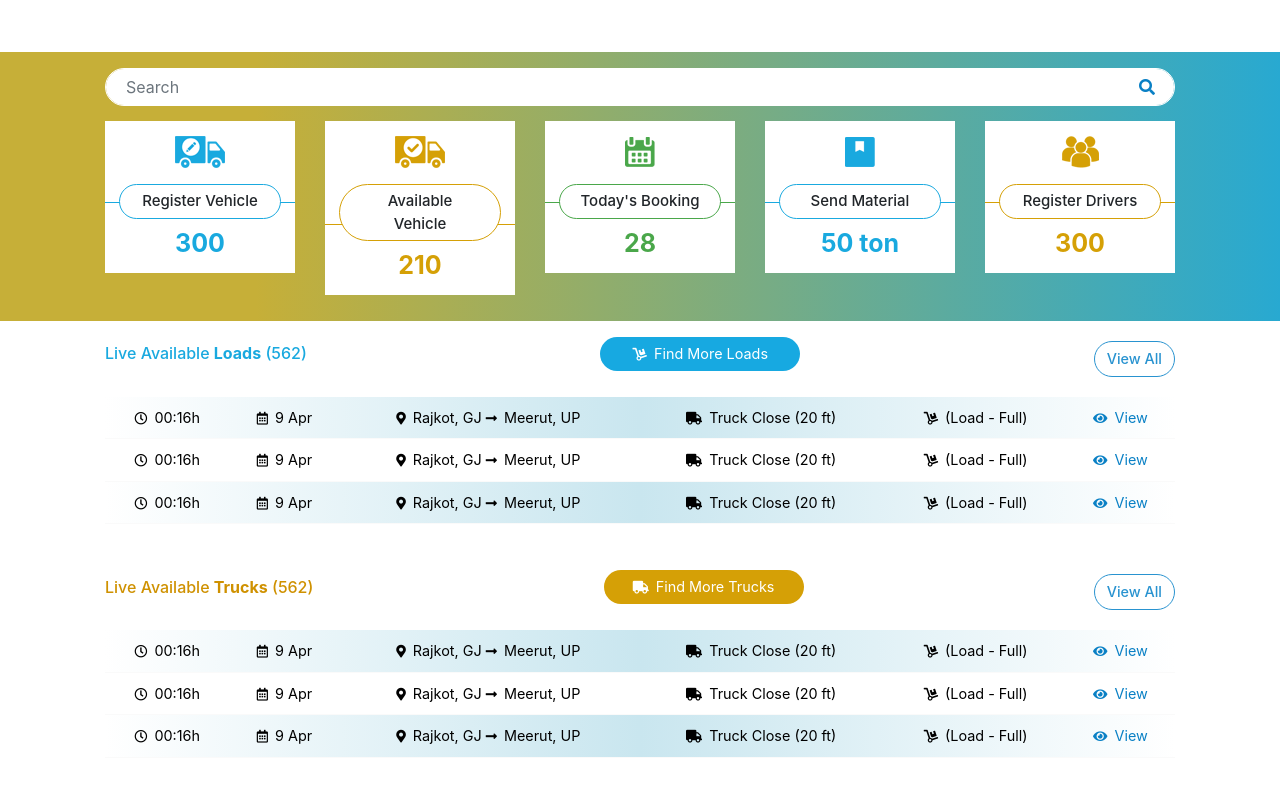
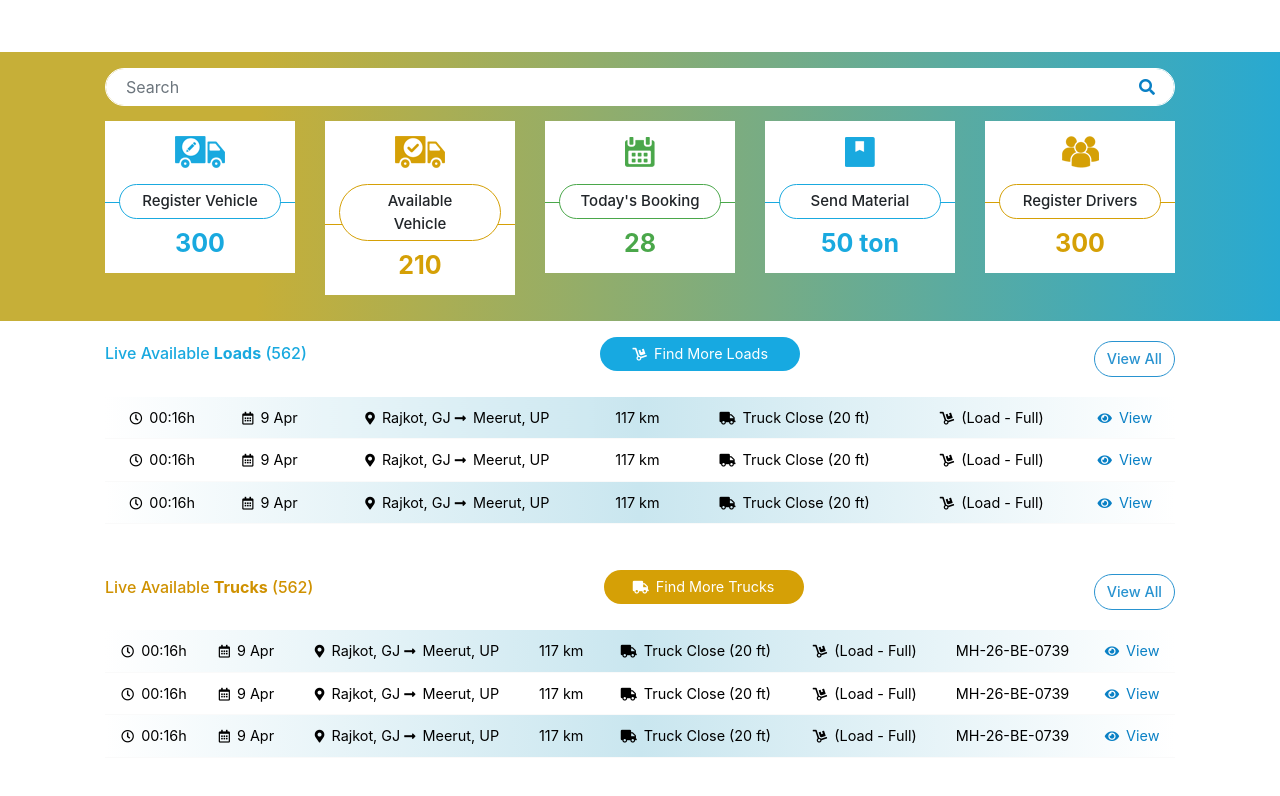
Before and after one commit to vinitbhisesh/rentatruck, an Angular app: page /dashboard in a window 1280 px wide. Shown: the top 796 px of the page. Built offline with nearby package versions, Linux system fonts and the light colour scheme.

Commit message:
file input ui

```diff
--- a/src/app/company-details/company-details.component.html
+++ b/src/app/company-details/company-details.component.html
@@ -64,16 +64,23 @@
                                     <ul class="subListAV">
                                         <li>
                                             <div class="d-flex availabelVehicleFSty">
-                                                   <div class="lblSpanSty">
+                                                <div class="lblSpanSty">
                                                     <label>Preferences: </label>
                                                     <span>NA</span>
                                                 </div>
                                             </div>
                                             <div class="d-flex availabelVehicleFSty">
-                                                   <div class="lblSpanSty">
+                                                <div class="lblSpanSty">
                                                     <label>Conpany Address: </label>
                                                     <span>694/1/2/4, Sahakar Bhavan, 2nd Floor, Adarsh Nagar, Hotel Utsav Chowk, Near City-Pride Cinema, Pune-Satara road, Pune-411037,</span>
                                                 </div>
+                                            </div>
+                                            <div>
+                                                <ul class="imageListCAP d-flex justify-content-start">
+                                                    <li><img src="assets/img/avatar.jpg" alt=""></li>
+                                                    <li><img src="assets/img/aadharCard.png" alt=""></li>
+                                                    <li><img src="assets/img/panCard.png" alt=""></li>
+                                                </ul>
                                             </div>
 
 <div class="branchesSecMain">
@@ -154,7 +161,7 @@
             <div class="modal-body">
 <div>
             <form>
-                <div class="vertiScrollBar">
+                <div>
 
                     <div class="form-row">
                         <div class="col-sm-12 col-md-8 col-lg-8">
@@ -250,37 +257,39 @@
 
                     <div class="form-row">
                         <div class="col-sm-12 col-md-4 col-lg-4">
-                    <div class="form-group">
-                        <label>Upload Company Photo</label>
-                        <div class="custom-file">
-                            <input type="file" class="custom-file-input" id="companyPhotoFile" required>
-                            <label class="custom-file-label" for="companyPhotoFile">Choose file...</label>
-                            <div class="invalid-feedback">Example invalid custom file feedback</div>
+                            <div class="form-group text-center">
+                                <label>Upload Company Photo</label>
+                                <label class="fileSty" for="companyPhotoFile_id">
+                                    <div class="fileUploadIcon">
+                                        <i class="fas fa-file-upload"></i>
+                                    </div>
+                                    <input type="file" class="fileStyInp" id="companyPhotoFile_id" />
+                                </label>
+                            </div>
+                        </div>
+                        <div class="col-sm-12 col-md-4 col-lg-4">
+                            <div class="form-group text-center">
+                                <label>Upload PAN Card</label>
+                                <label class="fileSty" for="uploadPANCardFile_id">
+                                    <div class="fileUploadIcon">
+                                        <i class="fas fa-file-upload"></i>
+                                    </div>
+                                    <input type="file" class="fileStyInp" id="uploadPANCardFile_id" />
+                                </label>
+                            </div>
+                        </div>
+                        <div class="col-sm-12 col-md-4 col-lg-4">
+                            <div class="form-group text-center">
+                                <label>Upload Aadhar card</label>
+                                <label class="fileSty" for="uploadAadharCardFile_id">
+                                    <div class="fileUploadIcon">
+                                        <i class="fas fa-file-upload"></i>
+                                    </div>
+                                    <input type="file" class="fileStyInp" id="uploadAadharCardFile_id" />
+                                </label>
+                            </div>
                         </div>
                     </div>
-                        </div>
-                        <div class="col-sm-12 col-md-4 col-lg-4">
-                    <div class="form-group">
-                        <label for="aadharCardNumber_id">Upload PAN Card</label>
-                        <div class="custom-file">
-                            <input type="file" class="custom-file-input" id="panCardFile" required>
-                            <label class="custom-file-label" for="panCardFile">Choose file...</label>
-                            <div class="invalid-feedback">Example invalid custom file feedback</div>
-                        </div>
-                    </div>
-                        </div>
-                        <div class="col-sm-12 col-md-4 col-lg-4">
-                    <div class="form-group">
-                        <label for="aadharCardNumber_id">Upload Aadhar card</label>
-                        <div class="custom-file">
-                            <input type="file" class="custom-file-input" id="aadharCardFile" required>
-                            <label class="custom-file-label" for="aadharCardFile">Choose file...</label>
-                            <div class="invalid-feedback">Example invalid custom file feedback</div>
-                        </div>
-                    </div>
-                        </div>
-                    </div>
-
                 </div>
             </form>
         </div>
--- a/src/app/dashboard/dashboard.component.html
+++ b/src/app/dashboard/dashboard.component.html
@@ -109,17 +109,8 @@
                         <tr>
                             <td><i class="far fa-clock"></i> 00:16h</td>
                             <td><i class="far fa-calendar-alt"></i> 9 Apr</td>
-                            <td><i class="fas fa-map-marker-alt"></i> Rajkot, GJ <i
-                                    class="fas fa-long-arrow-alt-right"></i> Meerut, UP</td>
-                            <td><i class="fas fa-truck"></i> Truck Close (20 ft)</td>
-                            <td><i class="fas fa-dolly"></i> (Load - Full)</td>
-                            <td><a href="#"><i class="fas fa-eye"></i> View</a></td>
-                        </tr>
-                        <tr>
-                            <td><i class="far fa-clock"></i> 00:16h</td>
-                            <td><i class="far fa-calendar-alt"></i> 9 Apr</td>
-                            <td><i class="fas fa-map-marker-alt"></i> Rajkot, GJ <i
-                                    class="fas fa-long-arrow-alt-right"></i> Meerut, UP</td>
+                            <td><i class="fas fa-map-marker-alt"></i> Rajkot, GJ <i class="fas fa-long-arrow-alt-right"></i> Meerut, UP</td>
+                            <td>117 km</td>
                             <td><i class="fas fa-truck"></i> Truck Close (20 ft)</td>
                             <td><i class="fas fa-dolly"></i> (Load - Full)</td>
                             <td><a href="#"><i class="fas fa-eye"></i> View</a></td>
@@ -128,6 +119,16 @@
                             <td><i class="far fa-clock"></i> 00:16h</td>
                             <td><i class="far fa-calendar-alt"></i> 9 Apr</td>
                             <td><i class="fas fa-map-marker-alt"></i> Rajkot, GJ <i class="fas fa-long-arrow-alt-right"></i> Meerut, UP</td>
+                            <td>117 km</td>
+                            <td><i class="fas fa-truck"></i> Truck Close (20 ft)</td>
+                            <td><i class="fas fa-dolly"></i> (Load - Full)</td>
+                            <td><a href="#"><i class="fas fa-eye"></i> View</a></td>
+                        </tr>
+                        <tr>
+                            <td><i class="far fa-clock"></i> 00:16h</td>
+                            <td><i class="far fa-calendar-alt"></i> 9 Apr</td>
+                            <td><i class="fas fa-map-marker-alt"></i> Rajkot, GJ <i class="fas fa-long-arrow-alt-right"></i> Meerut, UP</td>
+                            <td>117 km</td>
                             <td><i class="fas fa-truck"></i> Truck Close (20 ft)</td>
                             <td><i class="fas fa-dolly"></i> (Load - Full)</td>
                             <td><a href="#"><i class="fas fa-eye"></i> View</a></td>
@@ -148,8 +149,7 @@
                             <div
                                 class="d-flex flex-column flex-md-row flex-lg-row justify-content-center justify-content-md-between align-items-center">
                                 <div class="postYourTLBtnSty">
-                                    <button type="button" class="btn btn-primary" routerLink="/liveAvailableTrucks"><i
-                                            class="fas fa-truck"></i> Find More Trucks</button>
+                                    <button type="button" class="btn btn-primary" routerLink="/liveAvailableTrucks"><i class="fas fa-truck"></i> Find More Trucks</button>
                                 </div>
                                 <!-- <div class="postYourTLBtnSty">
                                     <button type="button" class="btn btn-primary"><i class="fas fa-dolly"></i> Post Your Load</button>
@@ -157,8 +157,7 @@
                             </div>
                         </div>
                         <div class="viewAllBtn">
-                            <button type="button" class="btn btn-outline-primary" routerLink="/liveAvailableTrucks">View
-                                All</button>
+                            <button type="button" class="btn btn-outline-primary" routerLink="/liveAvailableTrucks">View All</button>
                         </div>
                     </div>
                 </div>
@@ -168,28 +167,31 @@
                         <tr>
                             <td><i class="far fa-clock"></i> 00:16h</td>
                             <td><i class="far fa-calendar-alt"></i> 9 Apr</td>
-                            <td><i class="fas fa-map-marker-alt"></i> Rajkot, GJ <i
-                                    class="fas fa-long-arrow-alt-right"></i> Meerut, UP</td>
+                            <td><i class="fas fa-map-marker-alt"></i> Rajkot, GJ <i class="fas fa-long-arrow-alt-right"></i> Meerut, UP</td>
+                            <td>117 km</td>
                             <td><i class="fas fa-truck"></i> Truck Close (20 ft)</td>
                             <td><i class="fas fa-dolly"></i> (Load - Full)</td>
+                            <td>MH-26-BE-0739</td>
                             <td><a href="#"><i class="fas fa-eye"></i> View</a></td>
                         </tr>
                         <tr>
                             <td><i class="far fa-clock"></i> 00:16h</td>
                             <td><i class="far fa-calendar-alt"></i> 9 Apr</td>
-                            <td><i class="fas fa-map-marker-alt"></i> Rajkot, GJ <i
-                                    class="fas fa-long-arrow-alt-right"></i> Meerut, UP</td>
+                            <td><i class="fas fa-map-marker-alt"></i> Rajkot, GJ <i class="fas fa-long-arrow-alt-right"></i> Meerut, UP</td>
+                            <td>117 km</td>
                             <td><i class="fas fa-truck"></i> Truck Close (20 ft)</td>
                             <td><i class="fas fa-dolly"></i> (Load - Full)</td>
+                            <td>MH-26-BE-0739</td>
                             <td><a href="#"><i class="fas fa-eye"></i> View</a></td>
                         </tr>
                         <tr>
                             <td><i class="far fa-clock"></i> 00:16h</td>
                             <td><i class="far fa-calendar-alt"></i> 9 Apr</td>
-                            <td><i class="fas fa-map-marker-alt"></i> Rajkot, GJ <i
-                                    class="fas fa-long-arrow-alt-right"></i> Meerut, UP</td>
+                            <td><i class="fas fa-map-marker-alt"></i> Rajkot, GJ <i class="fas fa-long-arrow-alt-right"></i> Meerut, UP</td>
+                            <td>117 km</td>
                             <td><i class="fas fa-truck"></i> Truck Close (20 ft)</td>
                             <td><i class="fas fa-dolly"></i> (Load - Full)</td>
+                            <td>MH-26-BE-0739</td>
                             <td><a href="#"><i class="fas fa-eye"></i> View</a></td>
                         </tr>
                     </table>
--- a/src/app/live-available-loads/live-available-loads.component.html
+++ b/src/app/live-available-loads/live-available-loads.component.html
@@ -52,7 +52,7 @@
                 </div>
             </div>
 
-            <div class="detailsScrollBarV liveAvailableTrucksMain">
+            <div class="detailsScrollBarV">
                 <div class="tbaleListLivetTL">
 <div class="tblLA">
 <table>
@@ -60,6 +60,7 @@
                         <td><i class="far fa-clock"></i> 00:16h</td>
                         <td><i class="far fa-calendar-alt"></i> 9 Apr</td>
                         <td><i class="fas fa-map-marker-alt"></i> Rajkot, GJ <i class="fas fa-long-arrow-alt-right"></i> Meerut, UP</td>
+                        <td>117 km</td>
                         <td><i class="fas fa-truck"></i> Truck Close (20 ft)</td>
                         <td><i class="fas fa-dolly"></i> (Load - Full)</td>
                         <td><a href="#"><i class="fas fa-eye"></i> View</a></td>
@@ -68,6 +69,7 @@
                         <td><i class="far fa-clock"></i> 00:16h</td>
                         <td><i class="far fa-calendar-alt"></i> 9 Apr</td>
                         <td><i class="fas fa-map-marker-alt"></i> Rajkot, GJ <i class="fas fa-long-arrow-alt-right"></i> Meerut, UP</td>
+                        <td>117 km</td>
                         <td><i class="fas fa-truck"></i> Truck Close (20 ft)</td>
                         <td><i class="fas fa-dolly"></i> (Load - Full)</td>
                         <td><a href="#"><i class="fas fa-eye"></i> View</a></td>
@@ -76,6 +78,7 @@
                         <td><i class="far fa-clock"></i> 00:16h</td>
                         <td><i class="far fa-calendar-alt"></i> 9 Apr</td>
                         <td><i class="fas fa-map-marker-alt"></i> Rajkot, GJ <i class="fas fa-long-arrow-alt-right"></i> Meerut, UP</td>
+                        <td>117 km</td>
                         <td><i class="fas fa-truck"></i> Truck Close (20 ft)</td>
                         <td><i class="fas fa-dolly"></i> (Load - Full)</td>
                         <td><a href="#"><i class="fas fa-eye"></i> View</a></td>
@@ -84,6 +87,19 @@
                 </div>
                 </div>
 
+<nav aria-label="Page navigation">
+    <div class="justify-content-center example d-flex align-items-baseline">
+        <div class="mr-2">Total - 120</div>
+        <ul class="pagination">
+            <li class="page-item disabled"><a class="page-link" href="#" tabindex="-1" aria-disabled="true">Previous</a></li>
+            <li class="page-item"><a class="page-link" href="#">1</a></li>
+            <li class="page-item active" aria-current="page"><a class="page-link" href="#">2 <span class="sr-only">(current)</span></a></li>
+            <li class="page-item"><a class="page-link" href="#">3</a></li>
+            <li class="page-item"><a class="page-link" href="#">Next</a></li>
+        </ul>
+    </div>
+</nav>
+
             </div>
         </div>
 
--- a/src/app/live-available-trucks/live-available-trucks.component.html
+++ b/src/app/live-available-trucks/live-available-trucks.component.html
@@ -53,7 +53,7 @@
             </div>
 
 
-            <div class="detailsScrollBarV liveAvailableTrucksMain">
+            <div class="detailsScrollBarV">
 
 <div class="tbaleListLivetTL">
 <div class="tblLA">
@@ -62,29 +62,47 @@
                         <td><i class="far fa-clock"></i> 00:16h</td>
                         <td><i class="far fa-calendar-alt"></i> 9 Apr</td>
                         <td><i class="fas fa-map-marker-alt"></i> Rajkot, GJ <i class="fas fa-long-arrow-alt-right"></i> Meerut, UP</td>
+                        <td>117 km</td>
                         <td><i class="fas fa-truck"></i> Truck Close (20 ft)</td>
                         <td><i class="fas fa-dolly"></i> (Load - Full)</td>
+                        <td>MH-26-BE-0739</td>
                         <td><a href="#"><i class="fas fa-eye"></i> View</a></td>
                     </tr>
                     <tr>
                         <td><i class="far fa-clock"></i> 00:16h</td>
                         <td><i class="far fa-calendar-alt"></i> 9 Apr</td>
                         <td><i class="fas fa-map-marker-alt"></i> Rajkot, GJ <i class="fas fa-long-arrow-alt-right"></i> Meerut, UP</td>
+                        <td>117 km</td>
                         <td><i class="fas fa-truck"></i> Truck Close (20 ft)</td>
                         <td><i class="fas fa-dolly"></i> (Load - Full)</td>
+                        <td>MH-26-BE-0739</td>
                         <td><a href="#"><i class="fas fa-eye"></i> View</a></td>
                     </tr>
                     <tr>
                         <td><i class="far fa-clock"></i> 00:16h</td>
                         <td><i class="far fa-calendar-alt"></i> 9 Apr</td>
                         <td><i class="fas fa-map-marker-alt"></i> Rajkot, GJ <i class="fas fa-long-arrow-alt-right"></i> Meerut, UP</td>
+                        <td>117 km</td>
                         <td><i class="fas fa-truck"></i> Truck Close (20 ft)</td>
                         <td><i class="fas fa-dolly"></i> (Load - Full)</td>
+                        <td>MH-26-BE-0739</td>
                         <td><a href="#"><i class="fas fa-eye"></i> View</a></td>
                     </tr>
                 </table>
 </div>
 </div>
+<nav aria-label="Page navigation">
+    <div class="justify-content-center example d-flex align-items-baseline">
+        <div class="mr-2">Total - 120</div>
+        <ul class="pagination">
+            <li class="page-item disabled"><a class="page-link" href="#" tabindex="-1" aria-disabled="true">Previous</a></li>
+            <li class="page-item"><a class="page-link" href="#">1</a></li>
+            <li class="page-item active" aria-current="page"><a class="page-link" href="#">2 <span class="sr-only">(current)</span></a></li>
+            <li class="page-item"><a class="page-link" href="#">3</a></li>
+            <li class="page-item"><a class="page-link" href="#">Next</a></li>
+        </ul>
+    </div>
+</nav>
 
             </div>
         </div>
--- a/src/app/register-user/register-user.component.html
+++ b/src/app/register-user/register-user.component.html
@@ -39,20 +39,16 @@
                     <span class="help-block mb-2" *ngIf="!frmRegisterUser.get('OTP').valid && frmRegisterUser.get('OTP').touched">Enter valid OTP</span>
                   </div>
                   <div>
-                    <!-- *ngIf="isValidateOTPregister" -->
-                    <div class="d-flex align-items-center justify-content-center justify-content-md-end flex-column flex-md-row">
+                    <div *ngIf="isValidateOTPregister" class="d-flex align-items-center justify-content-center justify-content-md-end flex-column flex-md-row">
                       <div>
-                        <!-- <button type="button" class="btn btn-link" (click)="onResendOTPRegister()">Resend OTP</button> -->
-                        <button type="button" class="btn btn-link">Resend OTP</button>
+                         <button type="button" class="btn btn-link" (click)="onResendOTPRegister()">Resend OTP</button>
                       </div>
                     </div>
                   </div>
                 </div>
-                <!-- *ngIf="isValidateOTPregister" -->
-                <div class="d-flex align-items-center justify-content-center justify-content-md-end flex-column flex-md-row">
+                <div *ngIf="isValidateOTPregister" class="d-flex align-items-center justify-content-center justify-content-md-end flex-column flex-md-row">
                   <div>
-                    <!-- <button type="button" (click)="onResendOTPRegister()" class="btn btn-link">Resend OTP</button> -->
-                    <button type="button" class="btn btn-link">Resend OTP</button>
+                       <button type="button" (click)="onResendOTPRegister()" class="btn btn-link">Resend OTP</button>
                   </div>
                 </div>
                 <div class="mt-2">
--- a/src/styles.css
+++ b/src/styles.css
@@ -523,6 +523,16 @@ body{padding-top:52px;}
 
 .minheight41Sty{min-height:41px;}
 
+.fileSty{border:2px dashed #ddd; padding:10px; width:170px; height:100px; margin:0 auto;}
+.fileStyInp{display:none;}
+.fileSty .fileUploadIcon{display: flex; justify-content: center; align-items: center; height: 100%;}
+.fileSty .fileUploadIcon i{color:#bbb9b9; font-size:2rem;}
+
+.imageListCAP{margin:0; padding:0;}
+.imageListCAP li{list-style:none; padding:0; border:1px solid #ddd; margin:5px; border-radius:10px;}
+.imageListCAP li img{width:50px; height:50px; border-radius:10px;}
+
+
 }
 
 /*Extra large devices (large desktops, 1200px and up)*/
```
